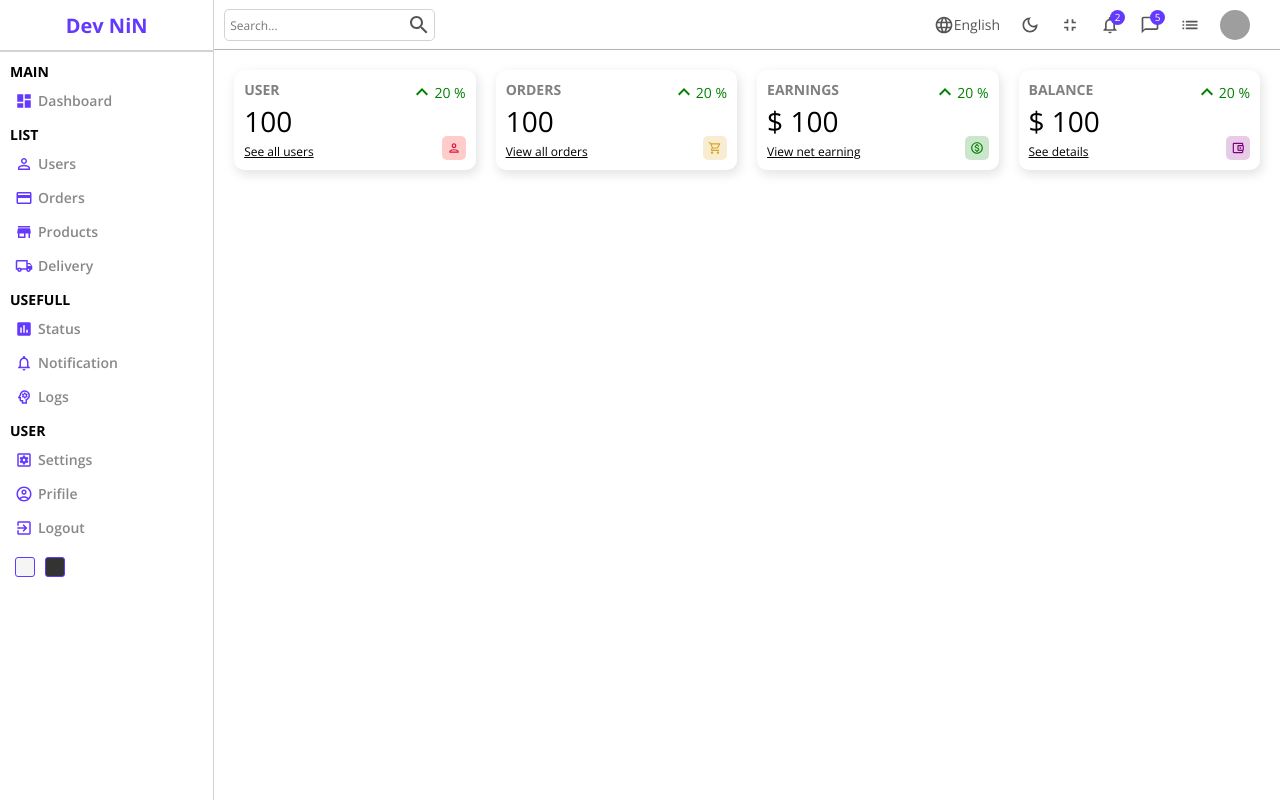
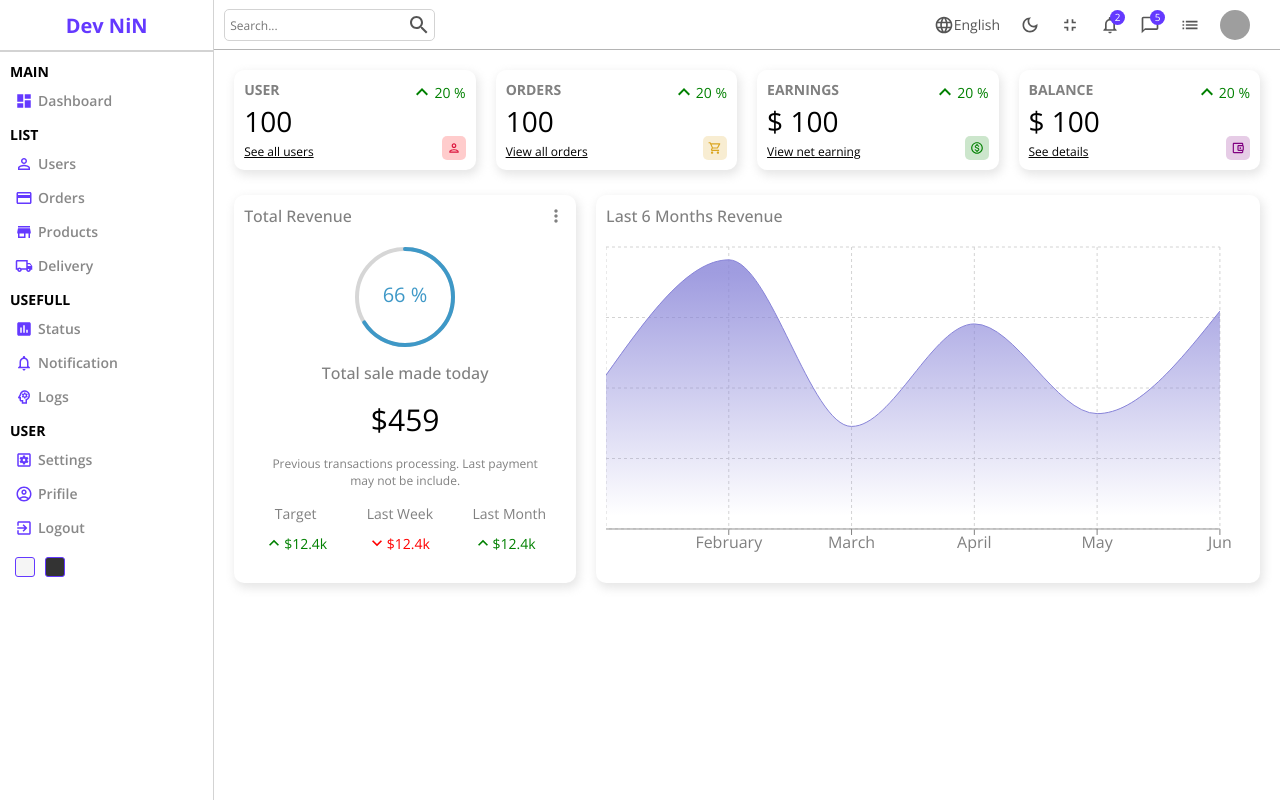
Before and after one commit to devnahidislam/dashboard, a React (Create React App) app: page / in a window 1280 px wide. Built offline with nearby package versions, Linux system fonts and the light colour scheme; grey boxes are pictures that could not be loaded.

Commit message:
Chart Section design complete

```diff
--- a/package.json
+++ b/package.json
@@ -8,9 +8,11 @@
     "@mui/icons-material": "^5.8.4",
     "@mui/material": "^5.10.1",
     "react": "^18.2.0",
+    "react-circular-progressbar": "^2.1.0",
     "react-dom": "^18.2.0",
     "react-router-dom": "^6.3.0",
     "react-scripts": "5.0.1",
+    "recharts": "^2.1.13",
     "sass": "^1.54.5",
     "web-vitals": "^2.1.4"
   },
--- /dev/null
+++ b/src/components/chart/Chart.jsx
@@ -0,0 +1,73 @@
+import './chart.scss';
+import {
+  AreaChart,
+  Area,
+  XAxis,
+  YAxis,
+  CartesianGrid,
+  Tooltip,
+  ResponsiveContainer,
+} from 'recharts';
+
+const data = [
+  {
+    name: 'January',
+    total: 1200,
+  },
+  {
+    name: 'February',
+    total: 2100,
+  },
+  {
+    name: 'March',
+    total: 800,
+  },
+  {
+    name: 'April',
+    total: 1600,
+  },
+  {
+    name: 'May',
+    total: 900,
+  },
+  {
+    name: 'Jun',
+    total: 1700,
+  },
+];
+
+const Chart = () => {
+  return (
+    <div className="chart">
+      <div className="title">Last 6 Months Revenue</div>
+      <ResponsiveContainer width="100%" aspect={2 / 1}>
+        <AreaChart
+          width={730}
+          height={250}
+          data={data}
+          margin={{ top: 10, right: 30, left: 0, bottom: 0 }}
+        >
+          <defs>
+            <linearGradient id="total" x1="0" y1="0" x2="0" y2="1">
+              <stop offset="5%" stopColor="#8884d8" stopOpacity={0.8} />
+              <stop offset="95%" stopColor="#8884d8" stopOpacity={0} />
+            </linearGradient>
+          </defs>
+          <XAxis dataKey="name" stroke='gray' />
+          {/* <YAxis /> */}
+          <CartesianGrid strokeDasharray="3 3" className='chartGrid'/>
+          <Tooltip />
+          <Area
+            type="monotone"
+            dataKey="total"
+            stroke="#8884d8"
+            fillOpacity={1}
+            fill="url(#total)"
+          />
+        </AreaChart>
+      </ResponsiveContainer>
+    </div>
+  );
+};
+
+export default Chart;
--- /dev/null
+++ b/src/components/chart/chart.scss
@@ -0,0 +1,17 @@
+.chart{
+  flex: 4;
+  padding: 10px;
+  border-radius: 10px;
+  color: gray;
+  -webkit-box-shadow: 2px 4px 10px 1px rgba(201, 201, 201, 0.47);
+  box-shadow: 2px 4px 10px 1px rgba(201, 201, 201, 0.47);
+
+  .title{
+    font-size: 16px;
+    font-weight: 500;
+    margin-bottom: 10px;
+  }
+  .chartGrid{
+    stroke: lightgray;
+  }
+}
--- /dev/null
+++ b/src/components/featured/Featured.jsx
@@ -0,0 +1,52 @@
+import './featured.scss';
+import MoreVertIcon from '@mui/icons-material/MoreVert';
+import { CircularProgressbar } from 'react-circular-progressbar';
+import 'react-circular-progressbar/dist/styles.css';
+import KeyboardArrowUpIcon from '@mui/icons-material/KeyboardArrowUp';
+import KeyboardArrowDownIcon from '@mui/icons-material/KeyboardArrowDown';
+
+const Featured = () => {
+  return (
+    <div className='featured'>
+      <div className="top">
+        <h3 className="title">Total Revenue</h3>
+        <MoreVertIcon fontSize='small' />
+      </div>
+      <div className="bottom">
+        <div className="featuredChart">
+          <CircularProgressbar value={66} text={'66 %'} strokeWidth={4} />
+        </div>
+        <p className="title">Total sale made today</p>
+        <p className="amount">$459</p>
+        <p className="desc">Previous transactions processing. Last payment may not be include.</p>
+
+        <div className="summary">
+          <div className="item">
+            <div className="itemTitle">Target</div>
+            <div className="itemResult positive">
+              <KeyboardArrowUpIcon fontSize='small' />
+              <div className="resultAmount">$12.4k</div>
+            </div>
+          </div>
+          <div className="item">
+            <div className="itemTitle">Last Week</div>
+            <div className="itemResult negative">
+              <KeyboardArrowDownIcon fontSize='small' />
+              <div className="resultAmount">$12.4k</div>
+            </div>
+          </div>
+          <div className="item">
+            <div className="itemTitle">Last Month</div>
+            <div className="itemResult positive">
+              <KeyboardArrowUpIcon fontSize='small' />
+              <div className="resultAmount">$12.4k</div>
+            </div>
+          </div>
+        </div>
+
+      </div>
+    </div>
+  )
+}
+
+export default Featured
--- /dev/null
+++ b/src/components/featured/featured.scss
@@ -0,0 +1,76 @@
+.featured {
+  flex: 2;
+  padding: 10px;
+  border-radius: 10px;
+  -webkit-box-shadow: 2px 4px 10px 1px rgba(201, 201, 201, 0.47);
+  box-shadow: 2px 4px 10px 1px rgba(201, 201, 201, 0.47);
+
+  .top {
+    display: flex;
+    align-items: center;
+    justify-content: space-between;
+    color: gray;
+
+    .title {
+      font-size: 16px;
+      font-weight: 500;
+    }
+  }
+
+  .bottom {
+    padding: 20px;
+    display: flex;
+    flex-direction: column;
+    align-items: center;
+    justify-content: center;
+    gap: 15px;
+
+    .featuredChart{
+      height: 100px;
+      width: 100px;
+    }
+
+    .title{
+      font-weight: 500;
+      color: gray;
+    }
+    .amount{
+      font-size: 30px;
+    }
+    .desc{
+      font-weight: 400;
+      font-size: 12px;
+      color: gray;
+      text-align: center;
+    }
+
+    .summary{
+      width: 100%;
+      display: flex;
+      align-items: center;
+      justify-content: space-between;
+
+      .item{
+        text-align: center;
+
+        .itemTitle{
+          font-size: 14px;
+          color: gray;
+        }
+        .itemResult{
+          display: flex;
+          align-items: center;
+          font-size: 14px;
+          margin-top: 10px;
+
+          &.positive{
+            color: green;
+          }
+          &.negative{
+            color: red;
+          }
+        }
+      }
+    }
+  }
+}
--- a/src/pages/home/Home.jsx
+++ b/src/pages/home/Home.jsx
@@ -1,3 +1,5 @@
+import Chart from '../../components/chart/Chart';
+import Featured from '../../components/featured/Featured';
 import Navbar from '../../components/navbar/Navbar';
 import Sidebar from '../../components/sidebar/Sidebar';
 import Widget from '../../components/widget/Widget';
@@ -15,6 +17,10 @@
           <Widget type="earning"/>
           <Widget type="balance"/>
         </div>
+        <div className="charts">
+          <Featured />
+          <Chart />
+        </div>
       </div>
     </div>
   );
--- a/src/pages/home/home.scss
+++ b/src/pages/home/home.scss
@@ -4,10 +4,14 @@
   .homeContainer {
     flex: 5;
 
-    .widgets{
+    .widgets, .charts{
       display: flex;
       padding: 20px;
-      gap:20px;
+      gap: 20px;
+    }
+
+    .charts{
+      padding: 5px 20px;
     }
   }
 }
```
Also changed, not shown: 1 other file (tests, documents, lock files or other folders).
